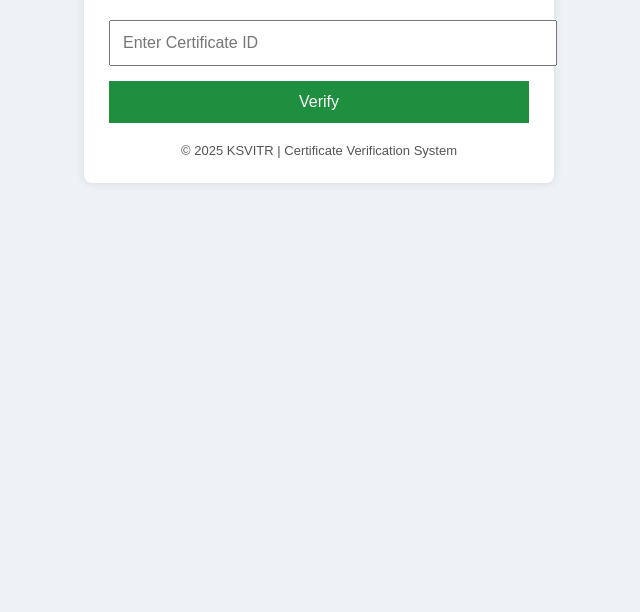
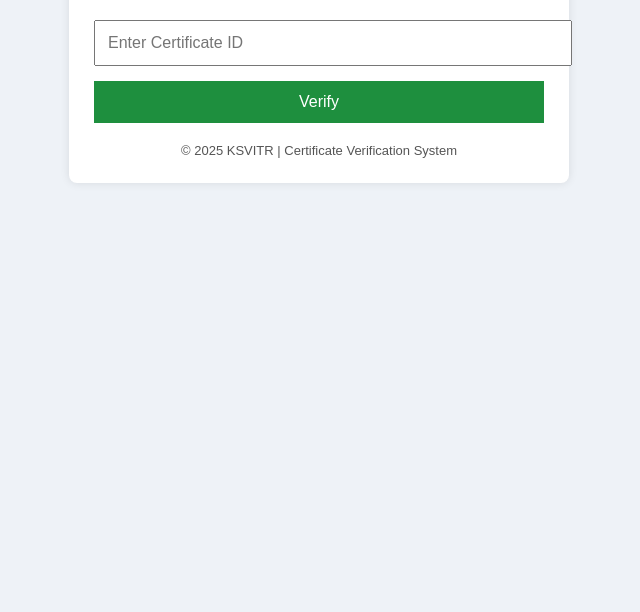
Before and after one commit to Dhyanp06/certificate_verification, a plain HTML site: page index.html in a window 1280 px wide. Shown: the part 188-800 px from the top of the page, without its empty margins (321-961 px from the left). Drawn offline with Linux system fonts and the light colour scheme.

Commit message:
index.html

```diff
--- a/index.html
+++ b/index.html
@@ -11,7 +11,7 @@
     }
 
     .container {
-        width: 420px;
+        width: 450px;
         margin: 100px auto;
         background: #ffffff;
         padding: 25px;
@@ -125,4 +125,5 @@ async function verifyCertificate() {
 </script>
 
 </body>
+
 </html>
```
